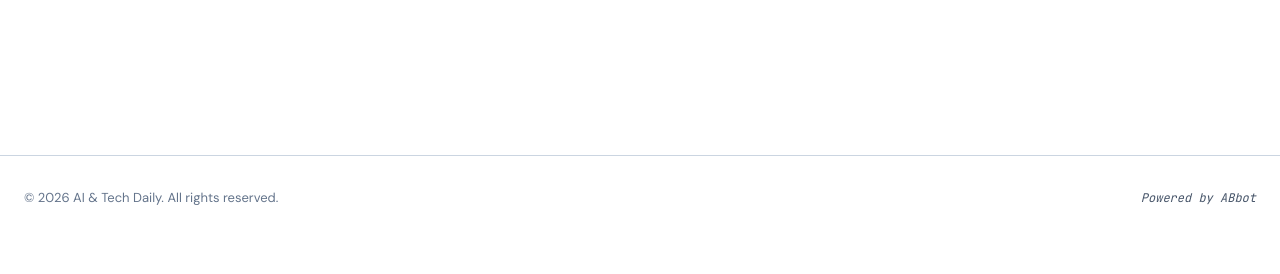
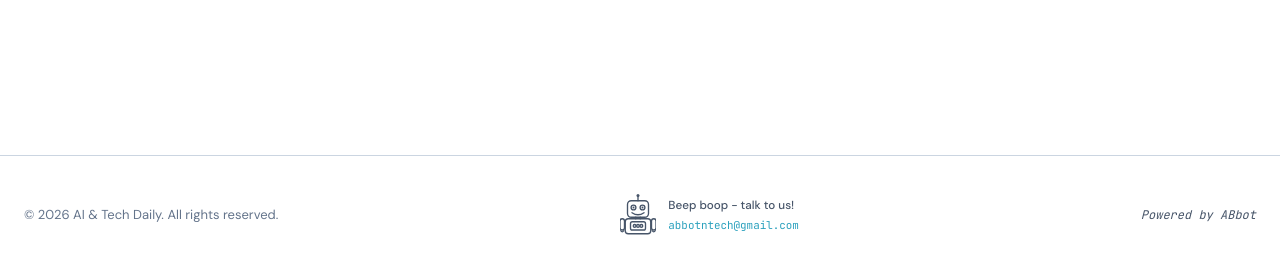
Before and after one commit to joetan79/ainews, a FastAPI app: page / in a window 1280 px wide. Shown: the part 1344-1618 px from the top of the page. Before the commit the page ends 1549 px from the top, so only its background shows below. Run offline with FastAPI, Linux system fonts and the light colour scheme; data that the repository does not hold is empty; some libraries are stand-ins or nearby versions.

Commit message:
Auto sync 2026-04-25 00:00:01 | templates/base.html,

```diff
--- a/templates/base.html
+++ b/templates/base.html
@@ -555,6 +555,69 @@
     }
 
     .skiptranslate { display: none !important; }
+
+    /* ============================================
+       ROBOT CONTACT (footer inline)
+       ============================================ */
+    .robot-contact-link {
+      display: inline-flex;
+      align-items: center;
+      gap: 12px;
+      text-decoration: none;
+      color: var(--text-muted);
+      padding: 6px 16px;
+      border-radius: 14px;
+      transition: background 0.2s, color 0.2s;
+    }
+
+    .robot-contact-link:hover {
+      color: var(--accent);
+      background: var(--accent-light);
+    }
+
+    .robot-svg {
+      width: 36px;
+      height: 42px;
+      flex-shrink: 0;
+      transition: color 0.2s;
+      transform-origin: center bottom;
+    }
+
+    .robot-contact-link:hover .robot-svg {
+      color: var(--accent);
+      animation: robotWiggle 0.65s ease forwards;
+    }
+
+    .robot-contact-text {
+      display: flex;
+      flex-direction: column;
+      align-items: flex-start;
+      gap: 2px;
+    }
+
+    .robot-tagline {
+      font-family: 'DM Sans', sans-serif;
+      font-size: 0.73rem;
+      font-weight: 500;
+      white-space: nowrap;
+    }
+
+    .robot-email {
+      font-family: 'JetBrains Mono', monospace;
+      font-size: 0.68rem;
+      color: var(--accent);
+      opacity: 0.85;
+    }
+
+    @keyframes robotWiggle {
+      0%   { transform: rotate(0deg)   translateY(0);    }
+      15%  { transform: rotate(-11deg) translateY(-4px); }
+      32%  { transform: rotate(9deg)   translateY(-6px); }
+      50%  { transform: rotate(-7deg)  translateY(-3px); }
+      68%  { transform: rotate(5deg)   translateY(-1px); }
+      84%  { transform: rotate(-2deg)  translateY(0);    }
+      100% { transform: rotate(0deg)   translateY(0);    }
+    }
   </style>
 </head>
 <body>
@@ -652,6 +715,33 @@
       <p style="font-family: 'DM Sans', sans-serif; font-size: 0.8125rem; color: var(--text-faint);">
         &copy; {{ now.year if now else '2026' }} AI &amp; Tech Daily. All rights reserved.
       </p>
+      <a href="mailto:abbotntech@gmail.com" class="robot-contact-link" aria-label="Contact us by email">
+        <svg class="robot-svg" viewBox="0 0 48 56" fill="none" stroke="currentColor" stroke-width="1.8" stroke-linecap="round" stroke-linejoin="round" aria-hidden="true">
+          <line x1="24" y1="3" x2="24" y2="9"/>
+          <circle cx="24" cy="2" r="2" fill="currentColor" stroke="none"/>
+          <rect x="10" y="9" width="28" height="22" rx="5"/>
+          <circle cx="18" cy="18" r="3.2"/>
+          <circle cx="30" cy="18" r="3.2"/>
+          <circle cx="18" cy="18" r="1.3" fill="currentColor" stroke="none"/>
+          <circle cx="30" cy="18" r="1.3" fill="currentColor" stroke="none"/>
+          <path d="M16 25 Q24 30.5 32 25"/>
+          <line x1="21" y1="31" x2="21" y2="33"/>
+          <line x1="27" y1="31" x2="27" y2="33"/>
+          <rect x="7" y="33" width="34" height="20" rx="4"/>
+          <rect x="14" y="37" width="20" height="11" rx="2.5"/>
+          <circle cx="19.5" cy="42.5" r="1.8"/>
+          <circle cx="24" cy="42.5" r="1.8"/>
+          <circle cx="28.5" cy="42.5" r="1.8"/>
+          <rect x="0" y="33" width="6" height="15" rx="3"/>
+          <rect x="42" y="33" width="6" height="15" rx="3"/>
+          <path d="M1 49 Q3 52 5 49"/>
+          <path d="M43 49 Q45 52 47 49"/>
+        </svg>
+        <div class="robot-contact-text">
+          <span class="robot-tagline">Beep boop - talk to us!</span>
+          <span class="robot-email">abbotntech@gmail.com</span>
+        </div>
+      </a>
       <p style="font-family: 'JetBrains Mono', monospace; font-size: 0.75rem; color: var(--footer-text); font-style: italic;">
         Powered by ABbot
       </p>
```
